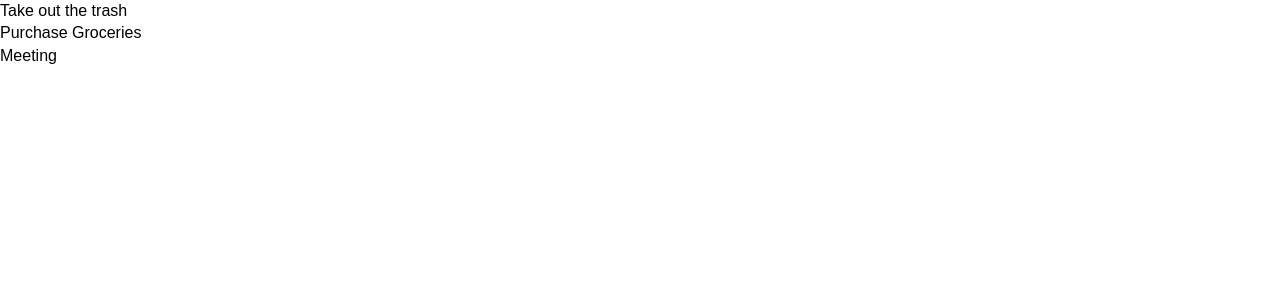
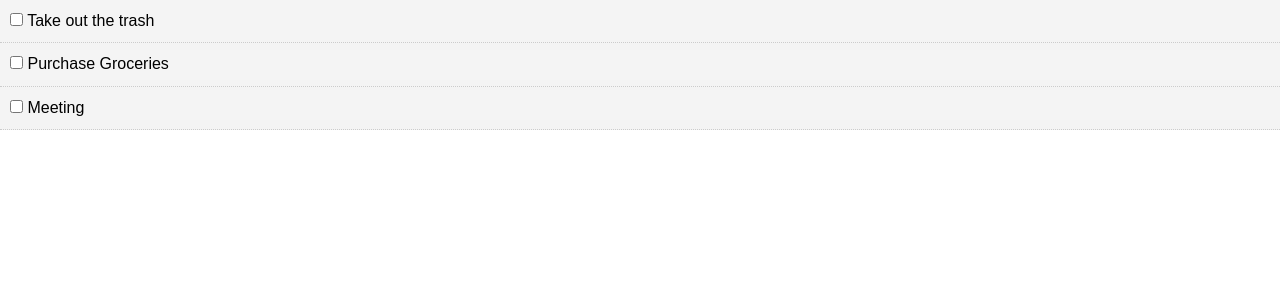
Before and after one commit to aksharma-7/todo-react-app, a React (Create React App) app: page / in a window 1280 px wide. Shown: the top 300 px of the page. Built offline with nearby package versions, Linux system fonts and the light colour scheme.

Commit message:
Added Style and passed props down the components

```diff
--- a/src/App.js
+++ b/src/App.js
@@ -23,10 +23,14 @@
     ]
   }
 
+  markComplete = (id) => {
+    console.log(id)
+  }
+
   render() {
     return (
       <div className="App">
-        <Todos todos={this.state.todos} />
+        <Todos todos={this.state.todos} markComplete={this.markComplete} />
       </div>
     );
   }
--- a/src/components/TodoItem.js
+++ b/src/components/TodoItem.js
@@ -3,10 +3,23 @@
 
 
 export class TodoItem extends Component {
+    getStyle = () => {
+        return {
+            background: '#f4f4f4',
+            padding: '10px',
+            borderBottom: '1px #ccc dotted',
+            textDecoration: this.props.todo.completed ? 'line-through' : 'none'
+        }
+    }
+
     render() {
+        const { id, title } = this.props.todo
         return (
-            <div>
-                <p>{this.props.todo.title}</p>
+            <div style={this.getStyle()}>
+                <p>
+                    <input type="checkbox" onChange={this.props.markComplete.bind(this, id)} /> {' '}
+                    {this.props.todo.title}
+                </p>
             </div>
         )
     }
--- a/src/components/Todos.js
+++ b/src/components/Todos.js
@@ -4,9 +4,10 @@
 
 class Todos extends React.Component {
 
+
   render() {
     return this.props.todos.map((todo) => (
-        <TodoItem key={todo.id} todo={todo} />
+        <TodoItem key={todo.id} todo={todo} markComplete={this.props.markComplete} />
     ));
   }
 }
```
Also changed, not shown: 1 other file (tests, documents, lock files or other folders).
